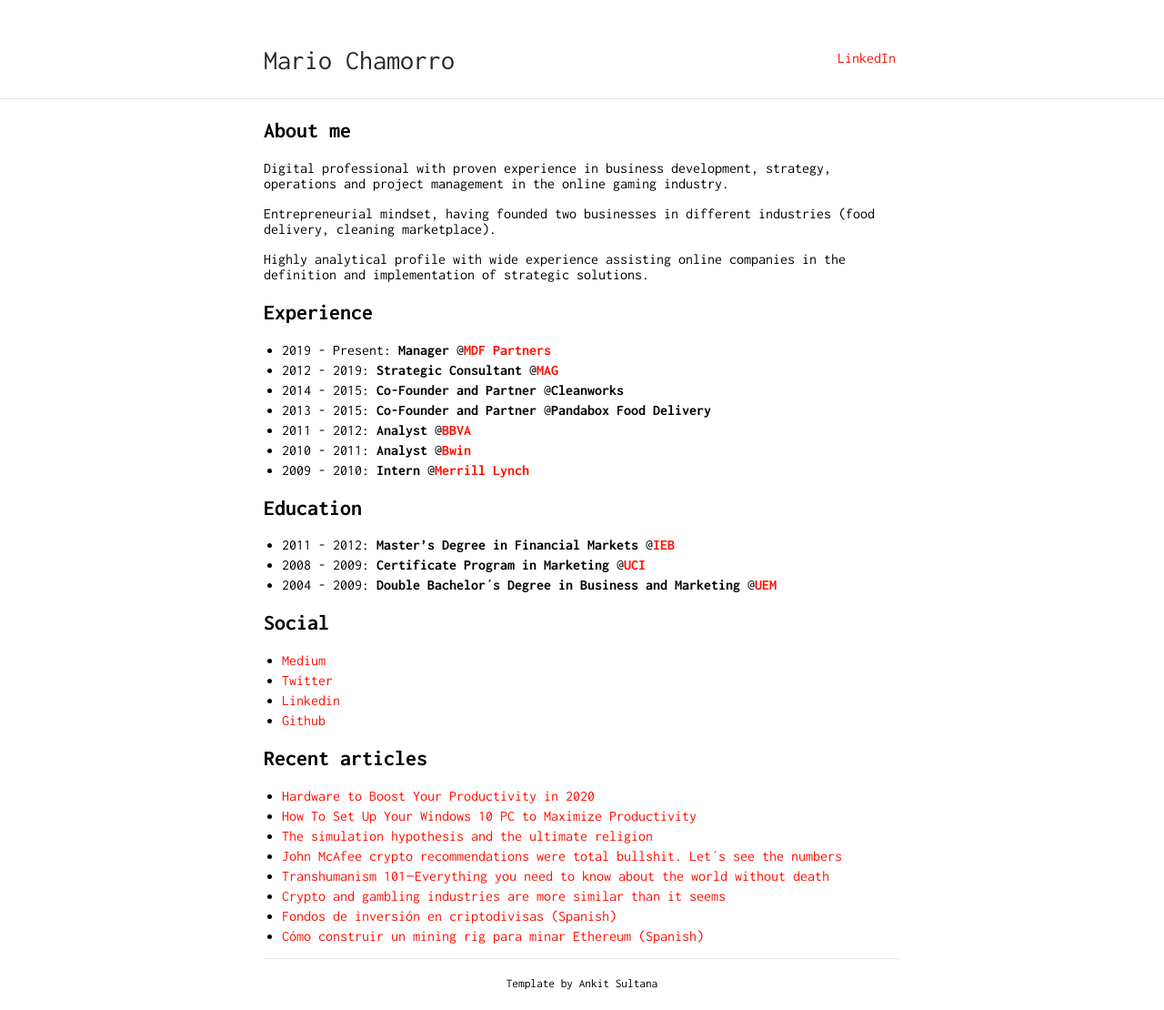
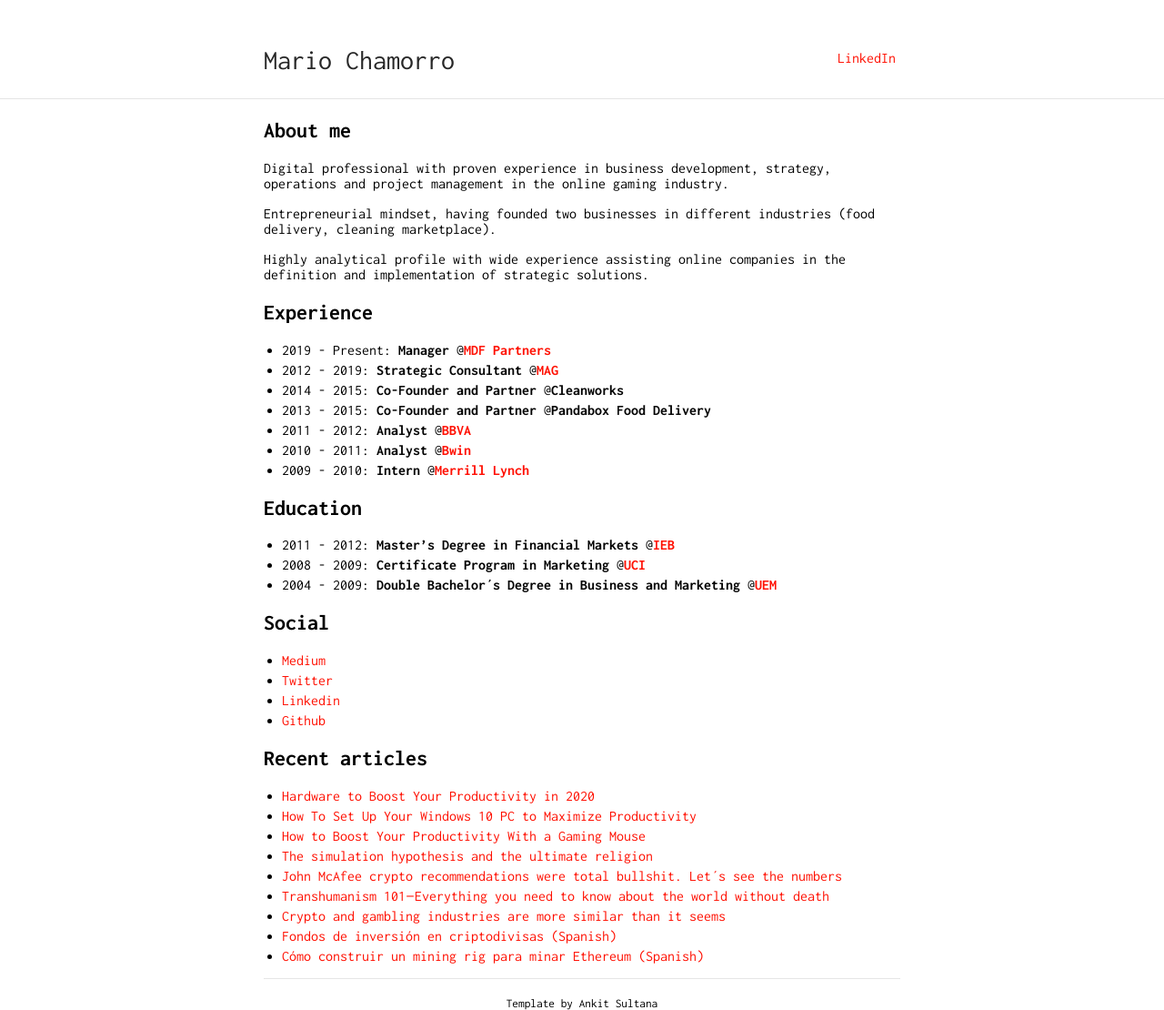
Before and after one commit to mario-chamorro/mario-chamorro.github.io, a Jekyll site: the page built from index.md, in a window 1280 px wide. Shown: the whole page at 91% size. Built offline with Jekyll 4.4.1, drawn with Linux system fonts in a browser that asks for light colours; our own code applies the rules of GitHub Pages for plain Markdown files; before the commit the page ends 1088 px from its top, so only the background shows below that.

Commit message:
Update index.md

```diff
--- a/index.md
+++ b/index.md
@@ -37,6 +37,7 @@ Highly analytical profile with wide experience assisting online companies in the
 ## Recent articles
 - [Hardware to Boost Your Productivity in 2020](https://medium.com/better-humans/hardware-to-boost-your-productivity-in-2020-670c08e0ded1)
 - [How To Set Up Your Windows 10 PC to Maximize Productivity](https://medium.com/better-humans/how-to-set-up-your-windows-10-pc-to-maximize-productivity-c20f4d6a3047)
+- [How to Boost Your Productivity With a Gaming Mouse](https://medium.com/better-humans/how-to-boost-your-productivity-with-a-gaming-mouse-4bc89af750a9)
 - [The simulation hypothesis and the ultimate religion](https://medium.com/hackernoon/the-simulation-hypothesis-and-the-ultimate-religion-3aa61b12c034)
 - [John McAfee crypto recommendations were total bullshit. Let´s see the numbers](https://medium.com/@mariochamorro/john-mcafee-crypto-recommendations-were-total-bullshit-let-s-see-the-numbers-2c59e88b64f5)
 - [Transhumanism 101 — Everything you need to know about the world without death](https://medium.com/@mariochamorro/transhumanism-101-everything-you-need-to-know-about-the-world-without-death-41cf11d264f9)
```
